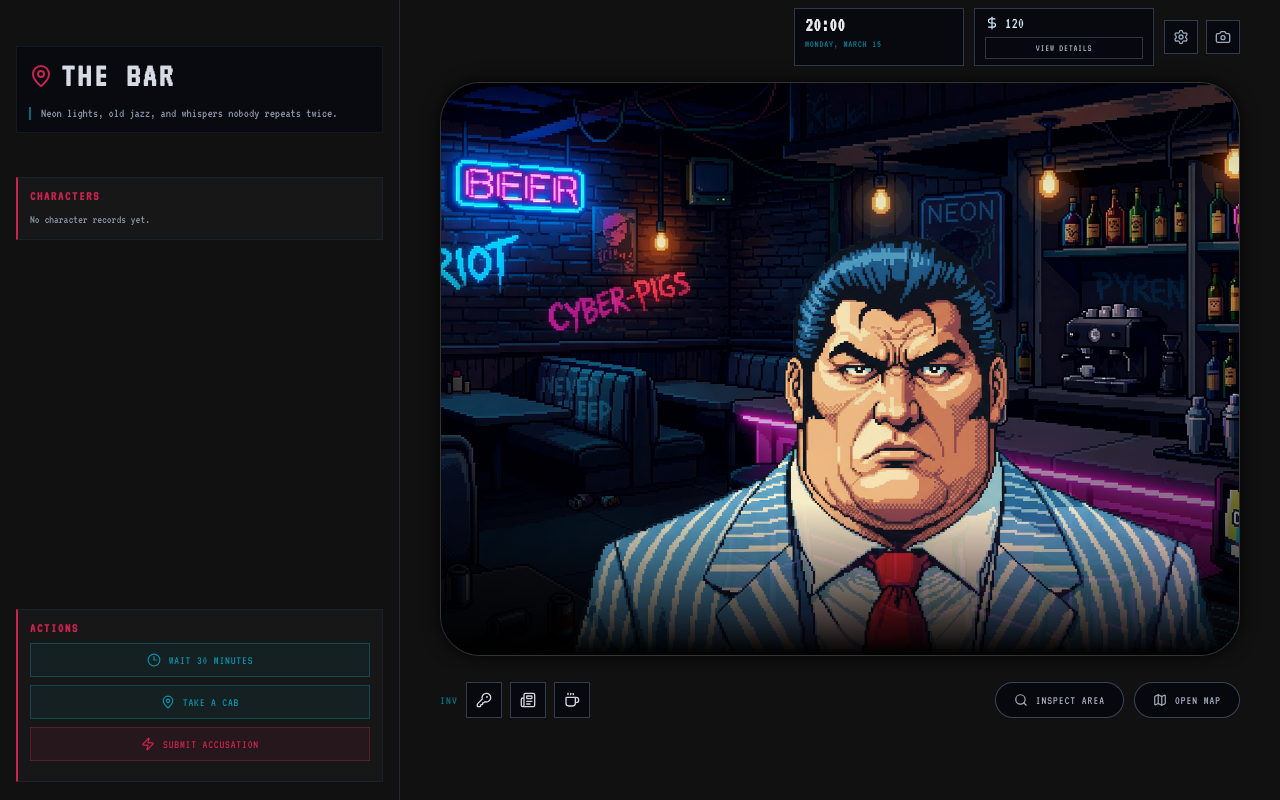
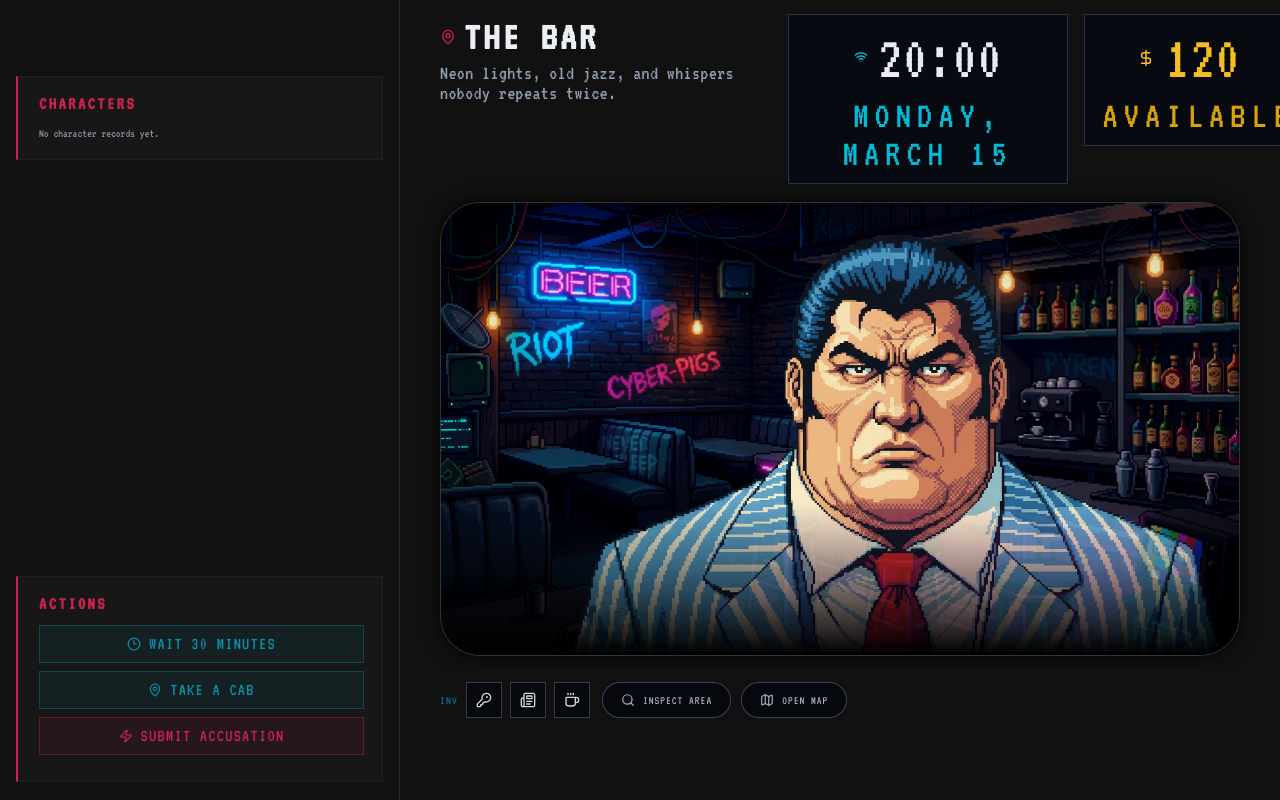
Before and after one commit to javasjavasjavas/game, a React (Vite) app: page / in a window 1280 px wide. Built offline with nearby package versions, Linux system fonts and the light colour scheme.

Commit message:
feat(ui): redesign top bar with location block and clock/money cards; remove location from sidebar

```diff
--- a/src/App.tsx
+++ b/src/App.tsx
@@ -71,8 +71,6 @@ export default function App() {
       </button>
 
       <Sidebar
-        roomName={game.room.name}
-        roomDescription={game.room.description}
         characters={game.characterMemories}
         expandedCharacter={game.expandedCharacterMemory}
         onToggleCharacter={game.toggleCharacterMemory}
@@ -98,12 +96,11 @@ export default function App() {
 
       <main className={rootClass} onContextMenu={handleContextMenu}>
         <TopBar
+          roomName={game.room.name}
+          roomDescription={game.room.description}
           clock={game.formattedTime}
           dateLabel="Monday, March 15"
           money={game.game.money}
-          moneyDetailsOpen={game.moneyDetailsOpen}
-          moneyExpenses={game.moneyExpenses}
-          onToggleMoneyDetails={game.toggleMoneyDetails}
         />
 
         <StageView
--- a/src/components/Sidebar.tsx
+++ b/src/components/Sidebar.tsx
@@ -4,8 +4,6 @@ import { motion } from "framer-motion";
 import type { CharacterMemory } from "../hooks/useGame";
 
 interface Props {
-  roomName: string;
-  roomDescription: string;
   characters: CharacterMemory[];
   expandedCharacter: CharacterMemory | null;
   onToggleCharacter: (npcId: string) => void;
@@ -18,8 +16,6 @@ interface Props {
 }
 
 export function Sidebar({
-  roomName,
-  roomDescription,
   characters,
   expandedCharacter,
   onToggleCharacter,
@@ -32,14 +28,6 @@ export function Sidebar({
 }: Props) {
   return (
     <aside className={`sidebar ${mobileOpen ? "open" : ""}`}>
-      <div className="sidebar-meta">
-        <div className="sidebar-room-row">
-          <MapPin size={24} className="sidebar-meta-icon" />
-          <h1>{roomName.toUpperCase()}</h1>
-        </div>
-        <p className="sidebar-room-description">{roomDescription}</p>
-      </div>
-
       <section className="panel">
         <h2>Characters</h2>
         <div className="characters-list">
--- a/src/components/TopBar.tsx
+++ b/src/components/TopBar.tsx
@@ -1,46 +1,41 @@
-import { Camera, Settings } from "lucide-react";
-import { DollarSign } from "lucide-react";
+import { DollarSign, MapPin, Wifi } from "lucide-react";
 
 interface Props {
+  roomName: string;
+  roomDescription: string;
   clock: string;
   dateLabel: string;
   money: number;
-  moneyDetailsOpen: boolean;
-  moneyExpenses: string[];
-  onToggleMoneyDetails: () => void;
 }
 
-export function TopBar({ clock, dateLabel, money, moneyDetailsOpen, moneyExpenses, onToggleMoneyDetails }: Props) {
+export function TopBar({ roomName, roomDescription, clock, dateLabel, money }: Props) {
   return (
     <header className="topbar">
+      <div className="topbar-location-block">
+        <div className="topbar-location-row">
+          <MapPin size={16} className="topbar-location-icon" />
+          <h1 className="topbar-location-title">{roomName}</h1>
+        </div>
+        <p className="topbar-location-description">{roomDescription}</p>
+      </div>
+
       <div className="topbar-spacer" />
+
       <div className="topbar-meta">
-        <div className="topbar-clock-block">
-          <div className="topbar-clock">{clock}</div>
+        <div className="topbar-clock-block topbar-card">
+          <div className="topbar-clock-row">
+            <Wifi size={14} className="topbar-wifi-icon" />
+            <div className="topbar-clock">{clock}</div>
+          </div>
           <div className="topbar-date">{dateLabel}</div>
         </div>
-        <div className="topbar-money-block">
+        <div className="topbar-money-block topbar-card">
           <div className="topbar-money-value">
-            <DollarSign size={14} />
+            <DollarSign size={18} />
             <span>{money}</span>
           </div>
-          <button className="topbar-money-btn" onClick={onToggleMoneyDetails}>
-            View details
-          </button>
-          {moneyDetailsOpen && (
-            <ul className="topbar-money-details">
-              {moneyExpenses.length === 0 ? <li>No expenses yet.</li> : moneyExpenses.map((expense, idx) => <li key={idx}>{expense}</li>)}
-            </ul>
-          )}
+          <div className="topbar-money-label">Available</div>
         </div>
-      </div>
-      <div className="topbar-icons">
-        <button className="top-icon-btn" aria-label="Settings">
-          <Settings size={16} />
-        </button>
-        <button className="top-icon-btn" aria-label="Capture">
-          <Camera size={16} />
-        </button>
       </div>
     </header>
   );
--- a/src/styles/app.css
+++ b/src/styles/app.css
@@ -105,15 +105,15 @@ button {
 .sidebar-room-description {
   margin: 14px 0 0;
   color: var(--muted);
-  font-size: 13px;
-  border-left: 2px solid rgba(8, 145, 168, 0.7);
-  padding-left: 10px;
+  font-size: 20px;
+  border-left: 0;
+  padding-left: 0;
 }
 
 .panel {
   background: #171717;
   border: 1px solid rgba(31, 42, 62, 0.5);
-  padding: 12px;
+  padding: 18px 18px 18px 21px;
   border-left: 2px solid var(--cyber-pink);
 }
 
@@ -122,9 +122,9 @@ button {
 }
 
 .panel h2 {
-  margin: 0 0 8px;
+  margin: 0 0 12px;
   font-family: "VT323", monospace;
-  font-size: 13px;
+  font-size: 18px;
   letter-spacing: 0.14em;
   text-transform: uppercase;
   color: var(--cyber-pink);
@@ -167,7 +167,7 @@ button {
   padding: 6px;
   display: flex;
   align-items: center;
-  gap: 8px;
+  gap: 20px;
   text-align: left;
 }
 
@@ -187,7 +187,7 @@ button {
 
 .character-name {
   font-family: "VT323", monospace;
-  font-size: 12px;
+  font-size: 18px;
 }
 
 .character-tag {
@@ -210,9 +210,9 @@ button {
 }
 
 .character-description {
-  margin: 0 0 8px;
+  margin: 0 0 20px;
   color: #b9c2d4;
-  font-size: 12px;
+  font-size: 18px;
   line-height: 1.45;
 }
 
@@ -222,7 +222,7 @@ button {
   text-transform: uppercase;
   letter-spacing: 0.08em;
   color: var(--cyber-blue);
-  font-size: 11px;
+  font-size: 16px;
 }
 
 .character-notes {
@@ -282,7 +282,7 @@ button {
   font-family: "VT323", monospace;
   letter-spacing: 0.07em;
   text-transform: uppercase;
-  font-size: 12px;
+  font-size: 18px;
   margin-bottom: 8px;
   display: inline-flex;
   align-items: center;
@@ -333,11 +333,11 @@ button {
 
 .topbar {
   display: flex;
-  justify-content: flex-end;
-  gap: 10px;
-  align-items: center;
-  min-height: 52px;
-  padding: 8px var(--lane-side) 6px;
+  justify-content: flex-start;
+  gap: 14px;
+  align-items: flex-start;
+  min-height: 88px;
+  padding: 14px var(--lane-side) 8px;
   z-index: 35;
   position: relative;
 }
@@ -346,74 +346,114 @@ button {
   margin-right: auto;
 }
 
+.topbar-location-block {
+  display: flex;
+  flex-direction: column;
+  gap: 7px;
+  min-width: 320px;
+  max-width: 560px;
+  padding-top: 4px;
+}
+
+.topbar-location-row {
+  display: flex;
+  align-items: center;
+  gap: 8px;
+}
+
+.topbar-location-icon {
+  color: #c9234e;
+}
+
+.topbar-location-title {
+  margin: 0;
+  color: #eceff6;
+  text-transform: uppercase;
+  letter-spacing: 0.08em;
+  font-size: 40px;
+  line-height: 0.95;
+}
+
+.topbar-location-description {
+  margin: 0;
+  color: #8f9bb1;
+  font-size: 20px;
+  letter-spacing: 0.02em;
+}
+
 .topbar-meta {
   display: flex;
-  align-items: stretch;
+  align-items: flex-start;
+  gap: 16px;
+}
+
+.topbar-card {
+  border: 1px solid rgba(52, 66, 92, 0.7);
+  background: rgba(7, 10, 18, 0.92);
+  min-height: 86px;
+  padding: 12px 18px 10px;
+  box-shadow: inset 0 0 0 1px rgba(8, 145, 168, 0.05);
+}
+
+.topbar-clock-block {
+  min-width: 260px;
+}
+
+.topbar-clock-row {
+  display: flex;
+  align-items: center;
+  justify-content: center;
   gap: 10px;
 }
 
-.topbar-clock-block {
-  border: 1px solid rgba(61, 73, 94, 0.72);
-  background: rgba(8, 9, 15, 0.95);
-  padding: 6px 10px;
-  min-width: 170px;
+.topbar-wifi-icon {
+  color: #00d0ea;
+  margin-top: -2px;
 }
 
 .topbar-clock {
   font-family: "VT323", monospace;
-  font-size: 20px;
+  font-size: 62px;
   line-height: 1;
-  font-weight: 700;
+  font-weight: 400;
   color: #ebeaf3;
 }
 
 .topbar-date {
-  margin-top: 4px;
+  margin-top: 8px;
+  text-align: center;
   text-transform: uppercase;
   font-family: "VT323", monospace;
-  letter-spacing: 0.08em;
-  color: rgba(8, 145, 168, 0.9);
-  font-size: 10px;
+  letter-spacing: 0.16em;
+  color: #03bad4;
+  font-size: 38px;
 }
 
 .topbar-money-block {
-  border: 1px solid rgba(61, 73, 94, 0.72);
-  background: rgba(8, 9, 15, 0.95);
-  padding: 6px 10px;
-  min-width: 180px;
-  position: relative;
+  min-width: 210px;
+  display: flex;
+  flex-direction: column;
+  justify-content: center;
 }
 
 .topbar-money-value {
   display: flex;
+  justify-content: center;
   align-items: center;
-  gap: 6px;
-  color: #d6f2ff;
+  gap: 10px;
+  color: #f4be1e;
   font-family: "VT323", monospace;
-  font-size: 16px;
+  font-size: 62px;
+  line-height: 1;
 }
 
-.topbar-money-btn {
-  margin-top: 6px;
-  width: 100%;
-  border: 1px solid rgba(61, 73, 94, 0.7);
-  background: rgba(8, 9, 15, 0.95);
-  color: #a9b3c4;
-  font-family: "VT323", monospace;
+.topbar-money-label {
+  margin-top: 8px;
+  text-align: center;
   text-transform: uppercase;
-  letter-spacing: 0.07em;
-  font-size: 10px;
-  padding: 5px 6px;
-}
-
-.topbar-money-details {
-  margin: 8px 0 0;
-  padding-left: 16px;
-  display: flex;
-  flex-direction: column;
-  gap: 4px;
-  font-size: 11px;
-  color: #9aa6ba;
+  letter-spacing: 0.16em;
+  color: #d8a20d;
+  font-size: 38px;
 }
 
 .topbar-icons {
@@ -549,7 +589,7 @@ button {
 
 .map-head {
   display: flex;
-  justify-content: space-between;
+  justify-content: flex-start;
   align-items: center;
   margin-bottom: 10px;
   font-family: "VT323", monospace;
@@ -595,7 +635,7 @@ button {
 .footer-row {
   width: 100%;
   display: flex;
-  justify-content: space-between;
+  justify-content: flex-start;
   gap: 12px;
   align-items: center;
   flex-wrap: wrap;
@@ -741,14 +781,14 @@ button {
   letter-spacing: 0.08em;
   text-transform: uppercase;
   color: var(--cyber-blue);
-  font-size: 11px;
+  font-size: 26px;
 }
 
 .conversation-quote {
   margin: 0;
   font-style: italic;
   color: #b8bfd1;
-  font-size: clamp(10px, 0.75vw, 12px);
+  font-size: 25px;
   line-height: 1.45;
   min-height: 72px;
   white-space: pre-wrap;
@@ -776,7 +816,7 @@ button {
   text-align: left;
   padding: 4px 8px;
   font-family: "VT323", monospace;
-  font-size: clamp(10px, 0.75vw, 12px);
+  font-size: 25px;
   line-height: 1.45;
   transition: color 120ms ease, background-color 120ms ease;
 }
@@ -886,6 +926,46 @@ button {
 
   .topbar {
     padding: 58px var(--lane-side) 8px;
+    min-height: auto;
+    flex-wrap: wrap;
+    gap: 10px;
+  }
+
+  .topbar-location-block {
+    min-width: 100%;
+    max-width: none;
+  }
+
+  .topbar-location-title {
+    font-size: 30px;
+  }
+
+  .topbar-location-description {
+    font-size: 18px;
+  }
+
+  .topbar-meta {
+    width: 100%;
+    justify-content: flex-end;
+    gap: 10px;
+  }
+
+  .topbar-clock-block {
+    min-width: 190px;
+  }
+
+  .topbar-money-block {
+    min-width: 170px;
+  }
+
+  .topbar-clock,
+  .topbar-money-value {
+    font-size: 42px;
+  }
+
+  .topbar-date,
+  .topbar-money-label {
+    font-size: 26px;
   }
 
   .stage {
```
